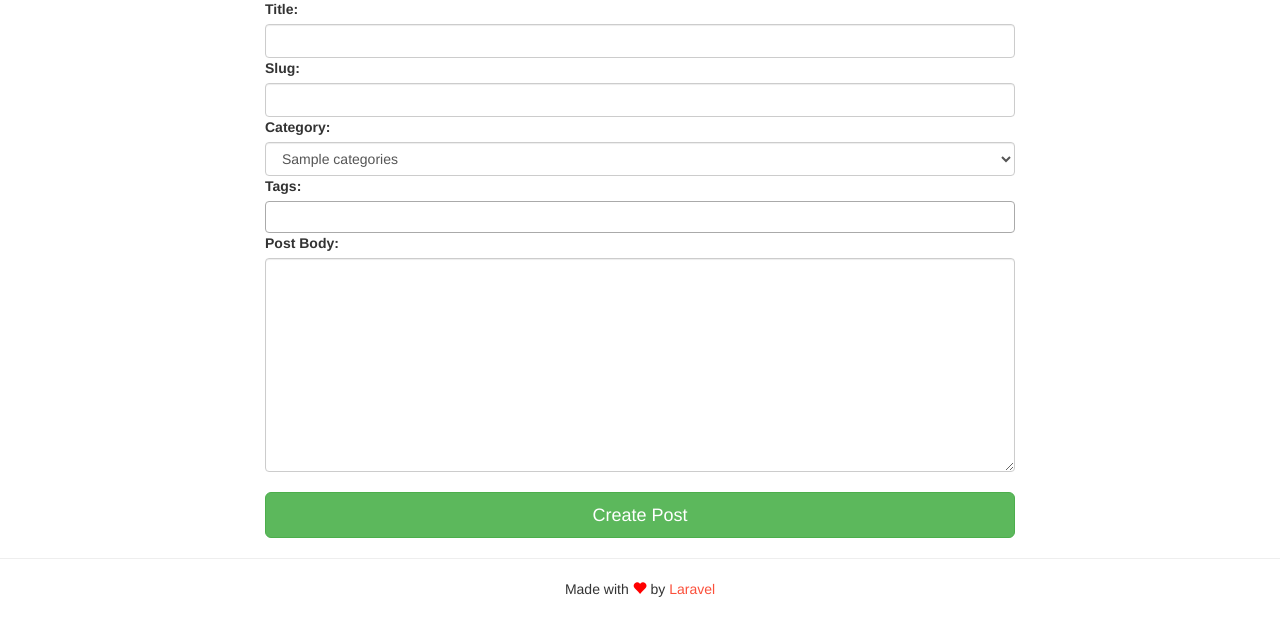
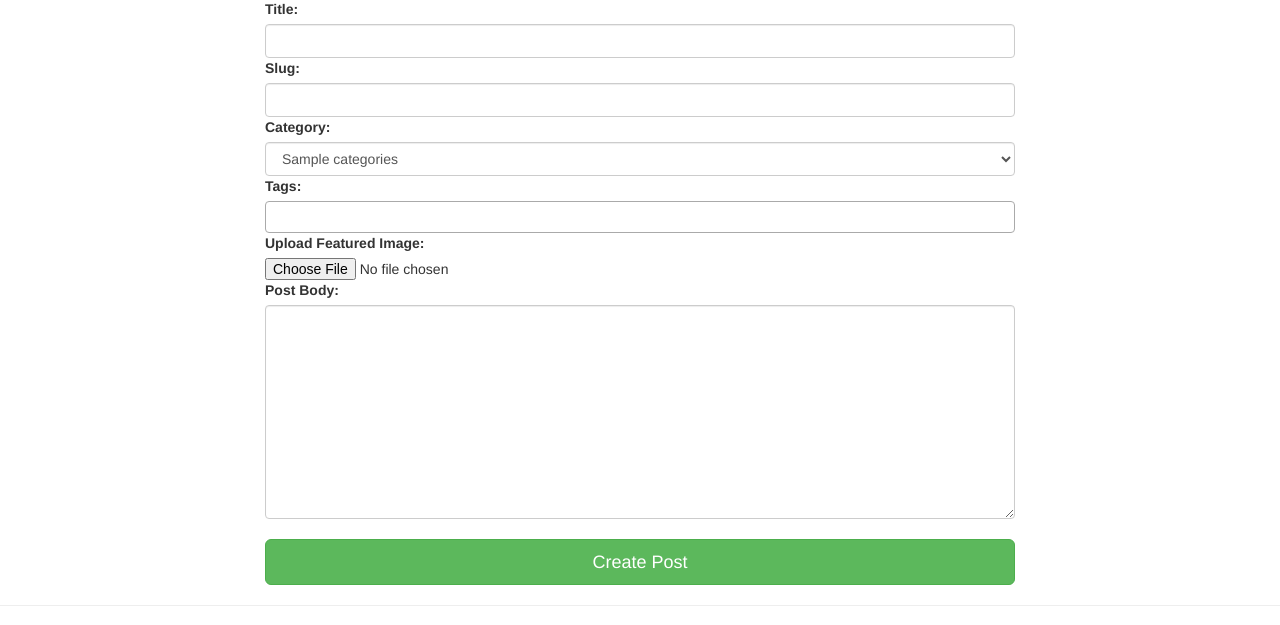
Before and after one commit to SazzadR/laravel-blog, a Laravel app: template resources/views/posts/create.blade.php in a window 1280 px wide. Shown: the part 174-799 px from the top of the page. Before the commit the page ends 771 px from the top, so only its background shows below. Run offline with Laravel 8, Linux system fonts and the light colour scheme; the template is opened without the code that fills it: most values are stand-ins (such as "Sample title", 1, 10 or a date in 2020); settings files or empty folders that the repository lacks are supplied; some libraries are stand-ins or nearby versions.

Commit message:
Image upload

```diff
--- a/composer.json
+++ b/composer.json
@@ -8,7 +8,8 @@
         "php": ">=5.5.9",
         "laravel/framework": "5.2.*",
         "laravelcollective/html": "5.2.*",
-        "mews/purifier": "^2.0"
+        "mews/purifier": "^2.0",
+        "intervention/image": "^2.3"
     },
     "require-dev": {
         "fzaninotto/faker": "~1.4",
--- a/config/app.php
+++ b/config/app.php
@@ -149,6 +149,7 @@ return [
         Illuminate\View\ViewServiceProvider::class,
         Collective\Html\HtmlServiceProvider::class,
         Mews\Purifier\PurifierServiceProvider::class,
+        Intervention\Image\ImageServiceProvider::class,
 
         /*
          * Application Service Providers...
@@ -206,6 +207,7 @@ return [
         'Form' => Collective\Html\FormFacade::class,
         'Html' => Collective\Html\HtmlFacade::class,
         'Purifier' => Mews\Purifier\Facades\Purifier::class,
+        'Image' => Intervention\Image\Facades\Image::class,
 
     ],
 
--- a/resources/views/blog/single.blade.php
+++ b/resources/views/blog/single.blade.php
@@ -10,6 +10,10 @@
 
     <div class="row">
         <div class="col-md-8 col-md-offset-2">
+            @if(!empty($post->image))
+                <img src="{{asset('/images/' . $post->image)}}" width="800" height="400" />
+            @endif
+
             <h1>{{ $post->title }}</h1>
             <p>{!! $post->body !!}</p>
             <hr>
--- a/resources/views/posts/create.blade.php
+++ b/resources/views/posts/create.blade.php
@@ -14,7 +14,7 @@
             <h1>Create New Post</h1>
             <hr>
 
-            {!! Form::open(['route' => 'posts.store', 'data-parsley-validate' => '']) !!}
+            {!! Form::open(['route' => 'posts.store', 'data-parsley-validate' => '', 'files' => true]) !!}
                 {{ Form::label('title', 'Title:') }}
                 {{ Form::text('title', null, ['class' => 'form-control', 'required' => '', 'maxlength' => '255']) }}
 
@@ -26,6 +26,9 @@
 
                 {!! Form::label('tags', 'Tags:') !!}
                 {!! Form::select('tags', $tags, null, ['class' => 'form-control select2-multiple', 'name' => 'tags[]', 'multiple']) !!}
+
+                {!! Form::label('featured_image', 'Upload Featured Image:') !!}
+                {!! Form::file('featured_image') !!}
 
                 {{ Form::label('body', 'Post Body:') }}
                 {{ Form::textarea('body', null, ['class' => 'form-control']) }}
```
Also changed, not shown: app/Http/Controllers/PostController.php (+11 -0 lines), database/migrations/2016_08_16_110944_add_image_column_to_post.php (added), 2 other files.
